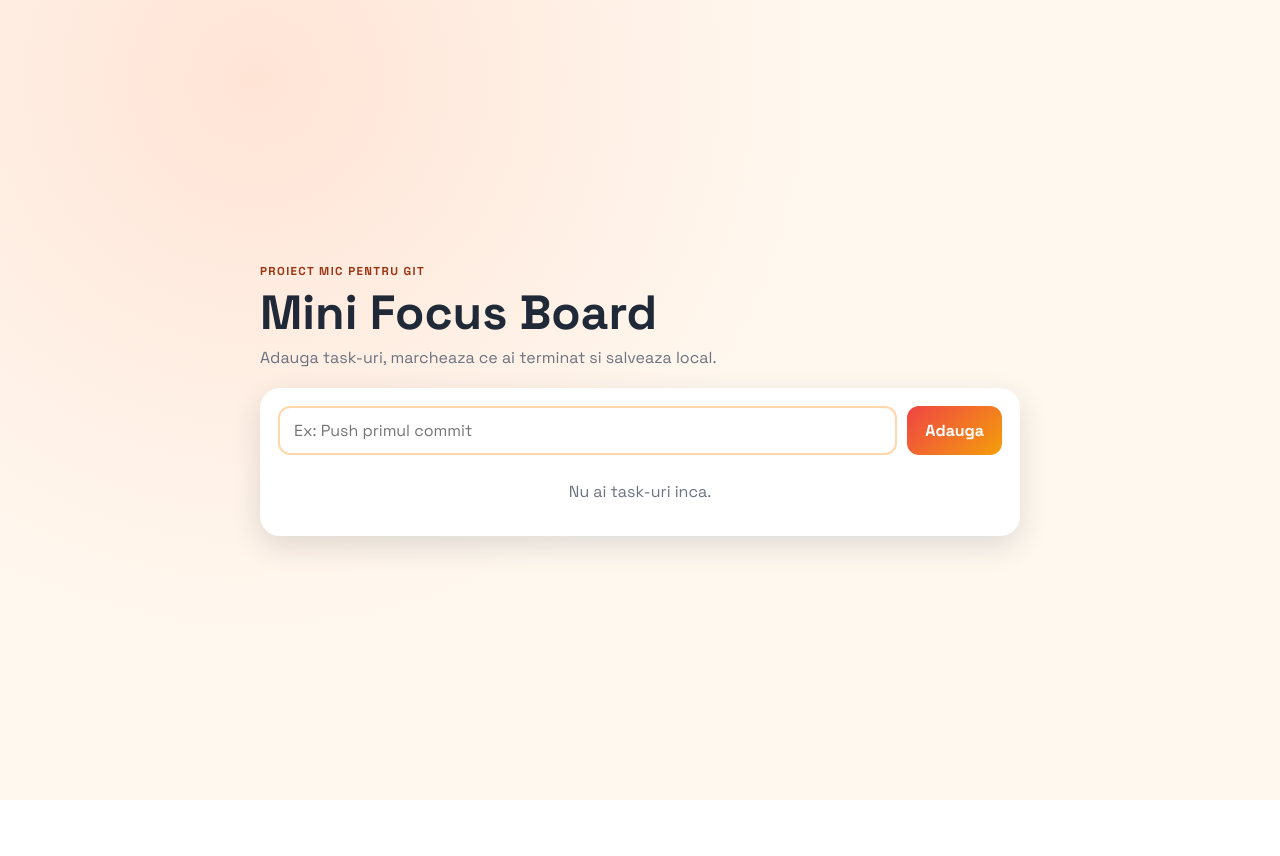
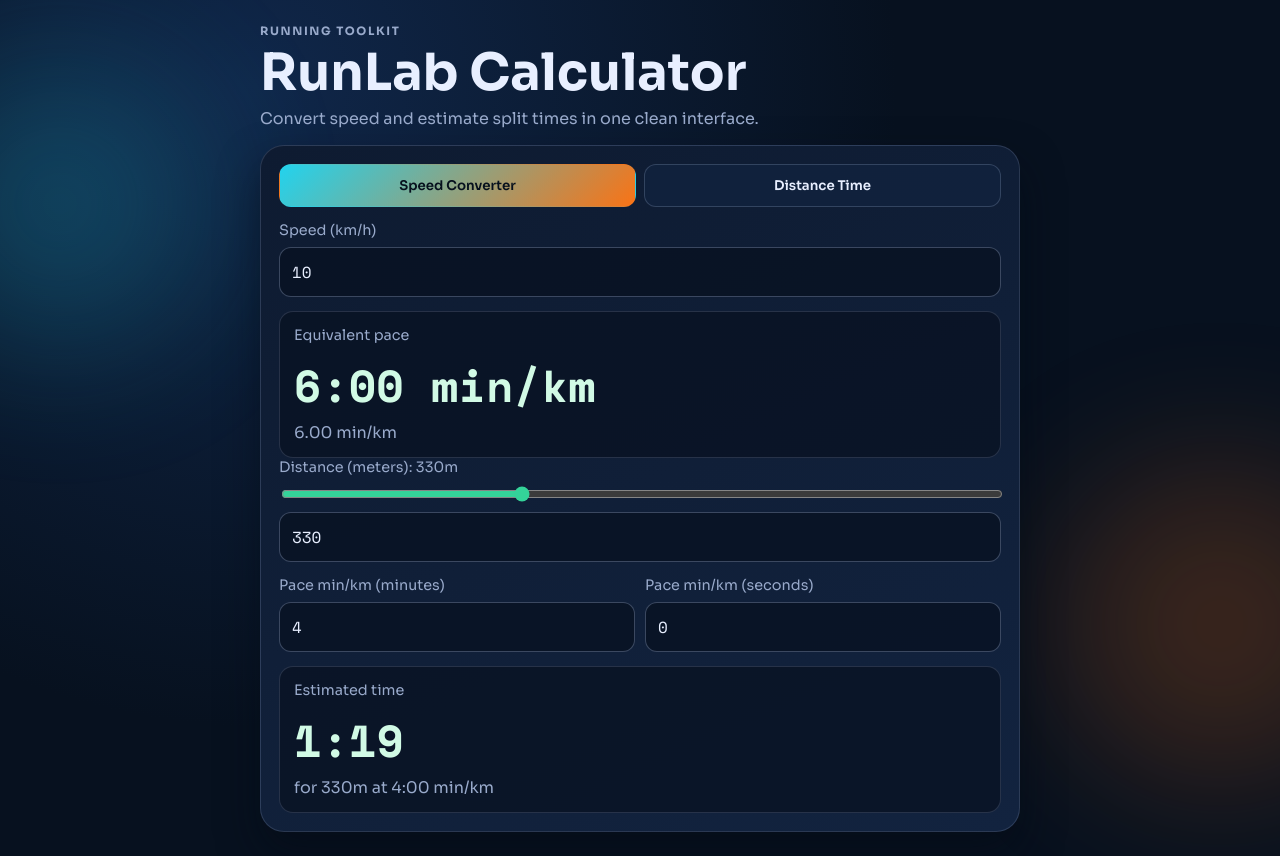
Before and after one commit to Adinamo/VC, a plain HTML site: page index.html in a window 1280 px wide. Before the commit the page ends 800 px from the top, so only its background shows below. Drawn offline with nearby package versions, Linux system fonts and the light colour scheme.

Commit message:
Build modern running calculator with converter and distance tabs

```diff
--- a/index.html
+++ b/index.html
@@ -1,29 +1,68 @@
 <!doctype html>
-<html lang="ro">
+<html lang="en">
 <head>
   <meta charset="UTF-8" />
   <meta name="viewport" content="width=device-width, initial-scale=1.0" />
-  <title>Mini Focus Board</title>
-  <link rel="preconnect" href="https://fonts.googleapis.com">
-  <link rel="preconnect" href="https://fonts.gstatic.com" crossorigin>
-  <link href="https://fonts.googleapis.com/css2?family=Space+Grotesk:wght@400;500;700&display=swap" rel="stylesheet">
+  <title>RunLab Calculator</title>
+  <link rel="preconnect" href="https://fonts.googleapis.com" />
+  <link rel="preconnect" href="https://fonts.gstatic.com" crossorigin />
+  <link href="https://fonts.googleapis.com/css2?family=Sora:wght@400;600;700&family=Space+Mono:wght@400;700&display=swap" rel="stylesheet" />
   <link rel="stylesheet" href="style.css" />
 </head>
 <body>
+  <div class="bg-glow bg-glow-1"></div>
+  <div class="bg-glow bg-glow-2"></div>
+
   <main class="app">
-    <section class="hero">
-      <p class="eyebrow">proiect mic pentru git</p>
-      <h1>Mini Focus Board</h1>
-      <p class="subtitle">Adauga task-uri, marcheaza ce ai terminat si salveaza local.</p>
-    </section>
+    <header class="hero">
+      <p class="kicker">running toolkit</p>
+      <h1>RunLab Calculator</h1>
+      <p>Convert speed and estimate split times in one clean interface.</p>
+    </header>
 
-    <section class="card">
-      <form id="task-form" class="task-form">
-        <input id="task-input" type="text" placeholder="Ex: Push primul commit" maxlength="120" required />
-        <button type="submit">Adauga</button>
-      </form>
-      <ul id="task-list" class="task-list"></ul>
-      <p id="empty-state" class="empty-state">Nu ai task-uri inca.</p>
+    <section class="panel">
+      <div class="tabs" role="tablist" aria-label="Calculator tabs">
+        <button class="tab active" data-tab="converter" role="tab" aria-selected="true">Speed Converter</button>
+        <button class="tab" data-tab="distance" role="tab" aria-selected="false">Distance Time</button>
+      </div>
+
+      <div id="converter" class="tab-panel active" role="tabpanel">
+        <div class="field">
+          <label for="speed-input">Speed (km/h)</label>
+          <input id="speed-input" type="number" min="0.1" step="0.1" value="10" />
+        </div>
+
+        <div class="result-card">
+          <p class="result-label">Equivalent pace</p>
+          <p id="pace-output" class="result-value">6:00 min/km</p>
+          <p id="pace-output-detail" class="result-detail">6.00 min/km</p>
+        </div>
+      </div>
+
+      <div id="distance" class="tab-panel" role="tabpanel" hidden>
+        <div class="field">
+          <label for="distance-range">Distance (meters): <span id="distance-value">330</span>m</label>
+          <input id="distance-range" type="range" min="0" max="1000" step="10" value="330" />
+          <input id="distance-input" type="number" min="0" max="1000" step="10" value="330" />
+        </div>
+
+        <div class="pace-group">
+          <div class="field">
+            <label for="pace-minutes">Pace min/km (minutes)</label>
+            <input id="pace-minutes" type="number" min="0" max="30" step="1" value="4" />
+          </div>
+          <div class="field">
+            <label for="pace-seconds">Pace min/km (seconds)</label>
+            <input id="pace-seconds" type="number" min="0" max="59" step="1" value="0" />
+          </div>
+        </div>
+
+        <div class="result-card">
+          <p class="result-label">Estimated time</p>
+          <p id="time-output" class="result-value">1:19</p>
+          <p id="time-output-detail" class="result-detail">for 330m at 4:00 min/km</p>
+        </div>
+      </div>
     </section>
   </main>
 
--- a/script.js
+++ b/script.js
@@ -1,87 +1,111 @@
-const STORAGE_KEY = "mini-focus-board.tasks";
+const tabs = document.querySelectorAll('.tab');
+const panels = document.querySelectorAll('.tab-panel');
 
-const form = document.getElementById("task-form");
-const input = document.getElementById("task-input");
-const list = document.getElementById("task-list");
-const emptyState = document.getElementById("empty-state");
+const speedInput = document.getElementById('speed-input');
+const paceOutput = document.getElementById('pace-output');
+const paceOutputDetail = document.getElementById('pace-output-detail');
 
-let tasks = loadTasks();
-render();
+const distanceRange = document.getElementById('distance-range');
+const distanceInput = document.getElementById('distance-input');
+const distanceValue = document.getElementById('distance-value');
+const paceMinutesInput = document.getElementById('pace-minutes');
+const paceSecondsInput = document.getElementById('pace-seconds');
+const timeOutput = document.getElementById('time-output');
+const timeOutputDetail = document.getElementById('time-output-detail');
 
-form.addEventListener("submit", (event) => {
-  event.preventDefault();
+tabs.forEach((tab) => {
+  tab.addEventListener('click', () => {
+    const target = tab.dataset.tab;
 
-  const text = input.value.trim();
-  if (!text) return;
+    tabs.forEach((button) => {
+      const isActive = button === tab;
+      button.classList.toggle('active', isActive);
+      button.setAttribute('aria-selected', String(isActive));
+    });
 
-  tasks.unshift({ id: crypto.randomUUID(), text, done: false });
-  input.value = "";
-  saveTasks();
-  render();
+    panels.forEach((panel) => {
+      const isActive = panel.id === target;
+      panel.classList.toggle('active', isActive);
+      panel.hidden = !isActive;
+    });
+  });
 });
 
-list.addEventListener("click", (event) => {
-  const button = event.target.closest("button");
-  if (!button) return;
+speedInput.addEventListener('input', updateConverter);
+distanceRange.addEventListener('input', () => syncDistance(distanceRange.value));
+distanceInput.addEventListener('input', () => syncDistance(distanceInput.value));
+paceMinutesInput.addEventListener('input', updateDistanceTime);
+paceSecondsInput.addEventListener('input', updateDistanceTime);
 
-  const item = button.closest("li");
-  const id = item?.dataset.id;
-  if (!id) return;
+function updateConverter() {
+  const speed = Number(speedInput.value);
 
-  if (button.classList.contains("done-btn")) {
-    tasks = tasks.map((task) =>
-      task.id === id ? { ...task, done: !task.done } : task
-    );
+  if (!Number.isFinite(speed) || speed <= 0) {
+    paceOutput.textContent = '--:-- min/km';
+    paceOutputDetail.textContent = 'Enter a valid speed above 0';
+    return;
   }
 
-  if (button.classList.contains("delete-btn")) {
-    tasks = tasks.filter((task) => task.id !== id);
+  const paceMinutes = 60 / speed;
+  const totalSeconds = Math.round(paceMinutes * 60);
+
+  paceOutput.textContent = `${formatClock(totalSeconds)} min/km`;
+  paceOutputDetail.textContent = `${paceMinutes.toFixed(2)} min/km`;
+}
+
+function syncDistance(rawValue) {
+  let distance = Number(rawValue);
+  if (!Number.isFinite(distance)) {
+    distance = 0;
   }
 
-  saveTasks();
-  render();
-});
+  distance = Math.max(0, Math.min(1000, Math.round(distance / 10) * 10));
 
-function render() {
-  list.innerHTML = "";
+  distanceRange.value = String(distance);
+  distanceInput.value = String(distance);
+  distanceValue.textContent = String(distance);
 
-  tasks.forEach((task) => {
-    const li = document.createElement("li");
-    li.className = `task-item${task.done ? " done" : ""}`;
-    li.dataset.id = task.id;
-
-    li.innerHTML = `
-      <span class="text">${escapeHtml(task.text)}</span>
-      <div class="actions">
-        <button class="icon-btn done-btn" title="Marcheaza">✓</button>
-        <button class="icon-btn delete-btn" title="Sterge">✕</button>
-      </div>
-    `;
-
-    list.appendChild(li);
-  });
-
-  emptyState.hidden = tasks.length > 0;
+  updateDistanceTime();
 }
 
-function loadTasks() {
-  try {
-    const raw = localStorage.getItem(STORAGE_KEY);
-    return raw ? JSON.parse(raw) : [];
-  } catch {
-    return [];
+function updateDistanceTime() {
+  const distanceMeters = Number(distanceInput.value) || 0;
+  const minutes = Math.max(0, Number(paceMinutesInput.value) || 0);
+  const seconds = Math.max(0, Number(paceSecondsInput.value) || 0);
+  const normalizedSeconds = Math.min(59, Math.floor(seconds));
+  const secondsPerKm = Math.floor(minutes) * 60 + normalizedSeconds;
+
+  paceSecondsInput.value = String(normalizedSeconds);
+
+  if (secondsPerKm <= 0) {
+    timeOutput.textContent = '--:--';
+    timeOutputDetail.textContent = 'Set a pace above 0:00 min/km';
+    return;
   }
+
+  const timeInSeconds = Math.round((secondsPerKm * distanceMeters) / 1000);
+
+  timeOutput.textContent = formatDuration(timeInSeconds);
+  timeOutputDetail.textContent = `for ${distanceMeters}m at ${formatClock(secondsPerKm)} min/km`;
 }
 
-function saveTasks() {
-  localStorage.setItem(STORAGE_KEY, JSON.stringify(tasks));
+function formatClock(totalSeconds) {
+  const minutes = Math.floor(totalSeconds / 60);
+  const seconds = totalSeconds % 60;
+  return `${minutes}:${String(seconds).padStart(2, '0')}`;
 }
 
-function escapeHtml(value) {
-  return value
-    .replaceAll("&", "&amp;")
-    .replaceAll("<", "&lt;")
-    .replaceAll(">", "&gt;")
-    .replaceAll('"', "&quot;")
-    .replaceAll("'", "&#39;");
+function formatDuration(totalSeconds) {
+  if (totalSeconds < 3600) {
+    return formatClock(totalSeconds);
+  }
+
+  const hours = Math.floor(totalSeconds / 3600);
+  const minutes = Math.floor((totalSeconds % 3600) / 60);
+  const seconds = totalSeconds % 60;
+
+  return `${hours}:${String(minutes).padStart(2, '0')}:${String(seconds).padStart(2, '0')}`;
 }
+
+updateConverter();
+syncDistance(distanceInput.value);
--- a/style.css
+++ b/style.css
@@ -1,11 +1,13 @@
 :root {
-  --bg: #fff8ef;
-  --surface: #ffffff;
-  --text: #1f2937;
-  --accent: #ef4444;
-  --accent-2: #f59e0b;
-  --ok: #10b981;
-  --shadow: 0 10px 30px rgba(31, 41, 55, 0.14);
+  --bg: #07111f;
+  --panel: #0e1b31;
+  --panel-soft: #12233f;
+  --text: #e8efff;
+  --muted: #99aacb;
+  --accent: #22d3ee;
+  --accent-2: #f97316;
+  --ok: #34d399;
+  --shadow: 0 20px 40px rgba(4, 10, 20, 0.5);
 }
 
 * {
@@ -15,134 +17,194 @@
 body {
   margin: 0;
   min-height: 100vh;
-  font-family: "Space Grotesk", sans-serif;
+  font-family: "Sora", sans-serif;
   color: var(--text);
-  background: radial-gradient(circle at 20% 10%, #ffe4d6 0%, var(--bg) 45%),
-    linear-gradient(135deg, #fff8ef 0%, #fde68a 100%);
+  background: radial-gradient(circle at 20% 10%, #10274a 0%, var(--bg) 50%),
+    linear-gradient(160deg, #07111f 0%, #0d1a2e 100%);
   display: grid;
   place-items: center;
   padding: 24px;
+  overflow-x: hidden;
+}
+
+.bg-glow {
+  position: fixed;
+  border-radius: 999px;
+  filter: blur(80px);
+  opacity: 0.22;
+  pointer-events: none;
+}
+
+.bg-glow-1 {
+  width: 280px;
+  height: 280px;
+  background: #22d3ee;
+  left: -80px;
+  top: 8%;
+}
+
+.bg-glow-2 {
+  width: 320px;
+  height: 320px;
+  background: #f97316;
+  right: -100px;
+  bottom: 2%;
 }
 
 .app {
   width: min(760px, 100%);
-  display: grid;
-  gap: 20px;
+  position: relative;
+  z-index: 1;
+}
+
+.hero {
+  margin-bottom: 16px;
+  animation: rise 0.5s ease;
+}
+
+.kicker {
+  margin: 0;
+  text-transform: uppercase;
+  letter-spacing: 0.14em;
+  color: var(--accent);
+  font-size: 0.72rem;
+  font-weight: 700;
 }
 
 .hero h1 {
-  margin: 4px 0;
-  font-size: clamp(2rem, 5vw, 3rem);
+  margin: 8px 0;
+  font-size: clamp(2rem, 6vw, 3.2rem);
+  line-height: 1.05;
 }
 
-.eyebrow {
+.hero p {
   margin: 0;
-  text-transform: uppercase;
-  letter-spacing: 0.12em;
-  color: #9a3412;
-  font-weight: 700;
-  font-size: 0.72rem;
+  color: var(--muted);
 }
 
-.subtitle {
-  margin: 0;
-  color: #6b7280;
+.panel {
+  background: linear-gradient(155deg, var(--panel) 0%, var(--panel-soft) 100%);
+  border: 1px solid rgba(153, 170, 203, 0.2);
+  border-radius: 24px;
+  padding: 18px;
+  box-shadow: var(--shadow);
+  animation: rise 0.7s ease;
 }
 
-.card {
-  background: var(--surface);
-  border-radius: 20px;
-  padding: 18px;
-  box-shadow: var(--shadow);
+.tabs {
+  display: grid;
+  grid-template-columns: 1fr 1fr;
+  gap: 8px;
+  margin-bottom: 14px;
 }
 
-.task-form {
-  display: flex;
-  gap: 10px;
+.tab {
+  border: 1px solid rgba(153, 170, 203, 0.25);
+  background: rgba(18, 35, 63, 0.75);
+  color: var(--text);
+  border-radius: 12px;
+  padding: 12px;
+  font-family: inherit;
+  font-weight: 600;
+  cursor: pointer;
+  transition: transform 0.2s ease, border-color 0.2s ease;
 }
 
-.task-form input {
-  flex: 1;
-  border: 2px solid #fed7aa;
-  border-radius: 12px;
-  padding: 12px 14px;
-  font: inherit;
+.tab:hover {
+  transform: translateY(-1px);
+  border-color: rgba(34, 211, 238, 0.65);
 }
 
-.task-form button {
-  border: 0;
-  border-radius: 12px;
+.tab.active {
+  border-color: transparent;
   background: linear-gradient(135deg, var(--accent), var(--accent-2));
-  color: white;
-  padding: 12px 18px;
-  font: inherit;
-  font-weight: 700;
-  cursor: pointer;
-  transition: transform 0.15s ease;
+  color: #06101d;
 }
 
-.task-form button:hover {
-  transform: translateY(-1px);
+.tab-panel {
+  display: grid;
+  gap: 14px;
 }
 
-.task-list {
-  list-style: none;
-  margin: 14px 0 0;
-  padding: 0;
+.field {
   display: grid;
   gap: 8px;
 }
 
-.task-item {
-  display: flex;
-  align-items: center;
-  justify-content: space-between;
-  gap: 10px;
-  background: #fff7ed;
-  border: 1px solid #fed7aa;
-  border-radius: 12px;
-  padding: 10px 12px;
+label {
+  color: var(--muted);
+  font-size: 0.9rem;
 }
 
-.task-item.done .text {
-  text-decoration: line-through;
-  color: #6b7280;
+input[type="number"],
+input[type="range"] {
+  width: 100%;
 }
 
-.actions {
-  display: flex;
-  gap: 8px;
+input[type="number"] {
+  background: rgba(8, 18, 34, 0.8);
+  color: var(--text);
+  border: 1px solid rgba(153, 170, 203, 0.35);
+  border-radius: 12px;
+  padding: 12px;
+  font-family: "Space Mono", monospace;
+  font-size: 1rem;
 }
 
-.icon-btn {
-  border: 0;
-  border-radius: 10px;
-  width: 32px;
-  height: 32px;
-  font-size: 0.95rem;
-  cursor: pointer;
+input[type="range"] {
+  accent-color: var(--ok);
 }
 
-.icon-btn.done-btn {
-  background: #dcfce7;
+.pace-group {
+  display: grid;
+  grid-template-columns: 1fr 1fr;
+  gap: 10px;
 }
 
-.icon-btn.delete-btn {
-  background: #fee2e2;
+.result-card {
+  background: rgba(8, 18, 34, 0.75);
+  border: 1px solid rgba(153, 170, 203, 0.2);
+  border-radius: 14px;
+  padding: 14px;
 }
 
-.empty-state {
-  margin-top: 12px;
-  color: #6b7280;
-  text-align: center;
+.result-label {
+  margin: 0;
+  color: var(--muted);
+  font-size: 0.9rem;
 }
 
-@media (max-width: 560px) {
-  .task-form {
-    flex-direction: column;
+.result-value {
+  margin: 8px 0 4px;
+  font-family: "Space Mono", monospace;
+  font-size: clamp(1.8rem, 6vw, 2.8rem);
+  font-weight: 700;
+  color: #d1fae5;
+}
+
+.result-detail {
+  margin: 0;
+  color: var(--muted);
+}
+
+@keyframes rise {
+  from {
+    opacity: 0;
+    transform: translateY(8px);
   }
 
-  .task-form button {
-    width: 100%;
+  to {
+    opacity: 1;
+    transform: translateY(0);
   }
 }
+
+@media (max-width: 620px) {
+  .panel {
+    padding: 14px;
+  }
+
+  .pace-group {
+    grid-template-columns: 1fr;
+  }
+}
```
Also changed, not shown: 1 other file.
